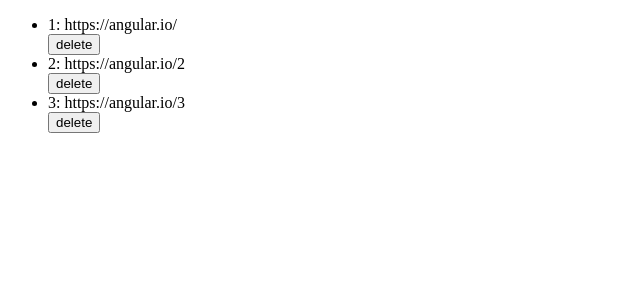
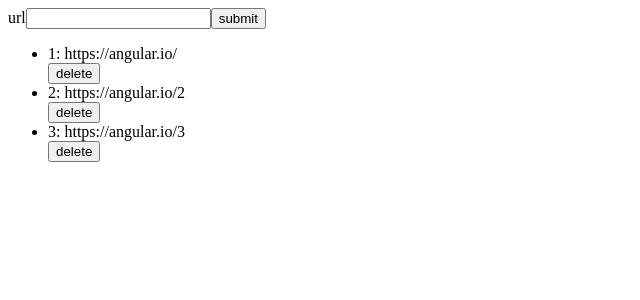
Before and after one commit to jasonvictorio/phantom-bookmark, an Angular app: page /overview in a window 1280 px wide. Shown: the top 300 px of the page, without its empty margins (0-640 px from the left). Built offline with nearby package versions, Linux system fonts and the light colour scheme.

Commit message:
update form, append to overview

```diff
--- a/src/app/components/form/form.component.html
+++ b/src/app/components/form/form.component.html
@@ -1 +1,8 @@
-<p>form works!</p>
+<form [formGroup]="bookmarkForm" (ngSubmit)="onSubmit()">
+  <label>
+    <span>url</span>
+    <input formControlName="url" />
+  </label>
+
+  <button type="submit">submit</button>
+</form>
--- a/src/app/components/form/form.component.ts
+++ b/src/app/components/form/form.component.ts
@@ -1,15 +1,36 @@
 import { Component, OnInit } from '@angular/core';
+import { FormBuilder, FormGroup } from '@angular/forms';
+import { Bookmark } from 'src/app/models/bookmark';
+
+import { BookmarkService } from 'src/app/services/bookmark.service';
 
 @Component({
   selector: 'app-form',
   templateUrl: './form.component.html',
-  styleUrls: ['./form.component.scss']
+  styleUrls: ['./form.component.scss'],
 })
+// TODO: validation
 export class FormComponent implements OnInit {
+  bookmarkForm = this.fb.group({
+    url: [''],
+  });
 
-  constructor() { }
+  constructor(
+    private fb: FormBuilder,
+    private bookmarkService: BookmarkService
+  ) {}
 
-  ngOnInit(): void {
+  ngOnInit(): void {}
+
+  onSubmit() {
+    const newBookmark: Omit<Bookmark, 'id'> = this.bookmarkForm.value;
+    this.bookmarkService.addBookmark(newBookmark).subscribe(() => {
+      this.bookmarkForm.reset();
+
+      // todo: use store, delegate service access to parent component?
+      this.bookmarkService.getBookmarks().subscribe((bookmarks) => {
+        console.log(bookmarks);
+      });
+    });
   }
-
 }
--- a/src/app/pages/overview/overview.component.html
+++ b/src/app/pages/overview/overview.component.html
@@ -1 +1,2 @@
+<app-form></app-form>
 <app-bookmarks></app-bookmarks>
```
